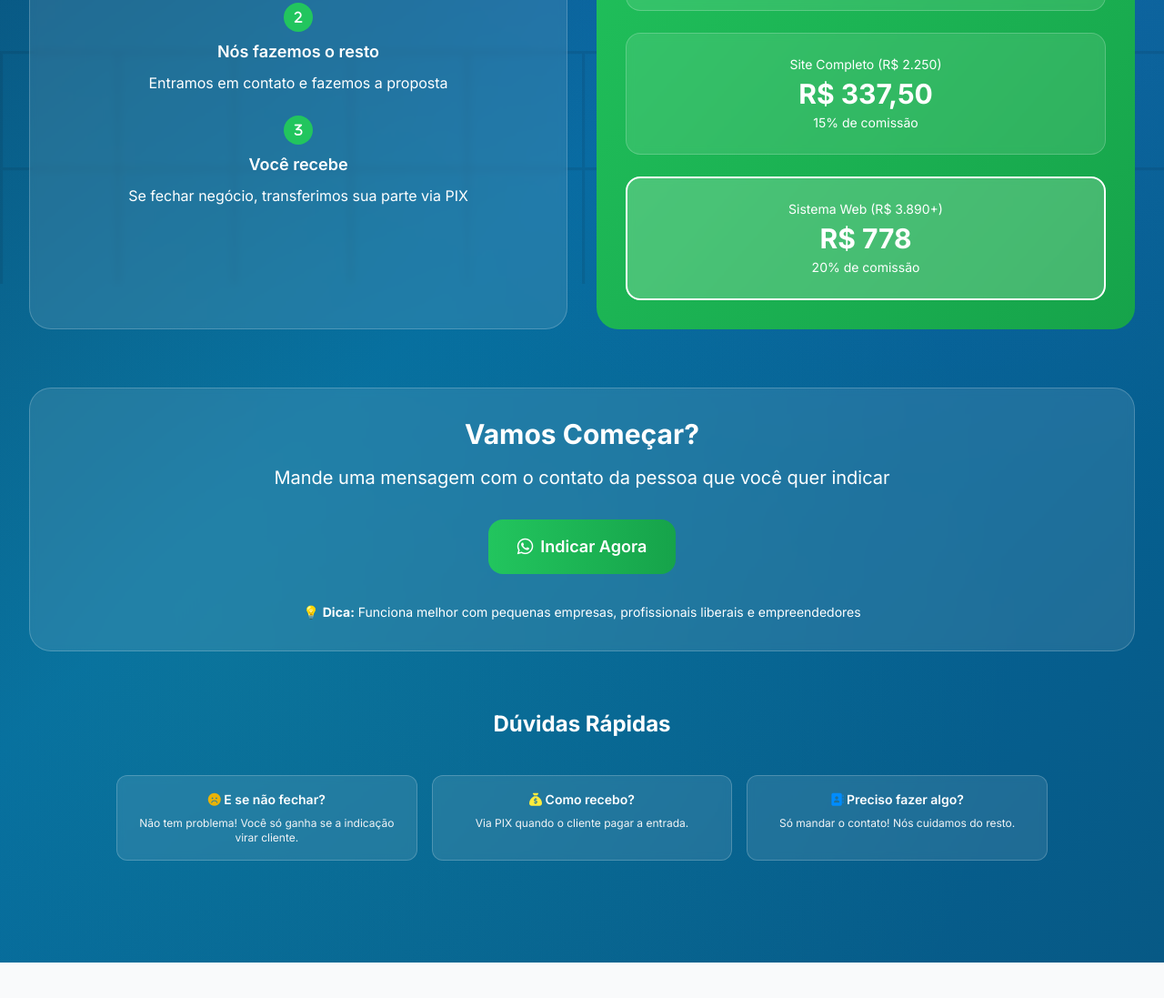
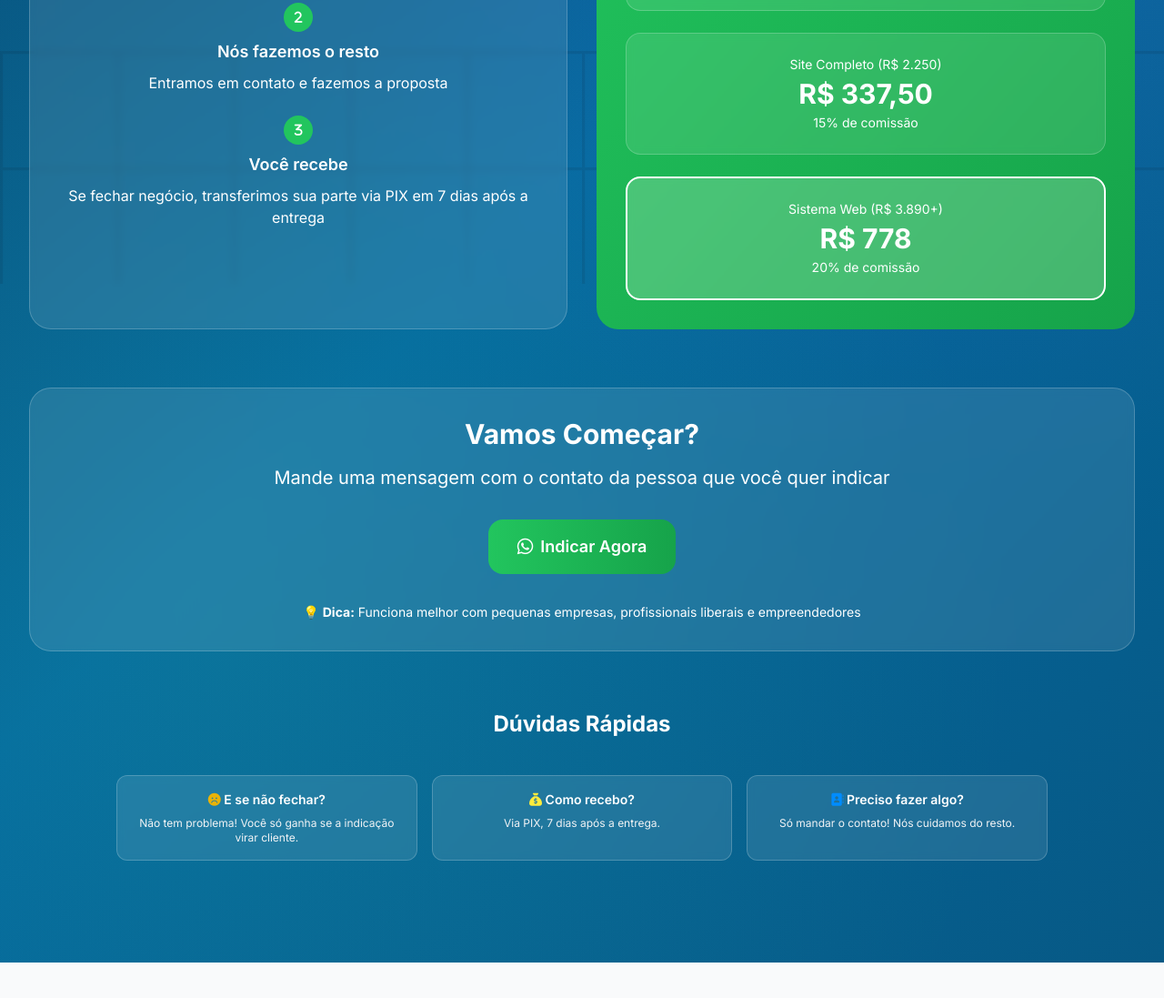
Before and after one commit to andrebelluci/dharmalabs, a plain HTML site: page public/index.html in a window 1280 px wide. Shown: the part 3264-4361 px from the top of the page at 91% size. Drawn offline with nearby package versions, Linux system fonts and the light colour scheme; animation ran at ten frames a second.

Commit message:
guarantee changes

```diff
--- a/public/index.html
+++ b/public/index.html
@@ -874,7 +874,7 @@
                 </div>
                 <h4 class="font-semibold text-lg mb-2">Você recebe</h4>
                 <p class="text-gray-300">Se fechar negócio, transferimos sua
-                  parte via PIX</p>
+                  parte via PIX em 7 dias após a entrega</p>
               </div>
             </div>
           </div>
@@ -964,8 +964,7 @@
               class="bg-white/10 backdrop-blur-sm rounded-xl p-4 border border-white/20 text-center">
               <h4 class="font-semibold text-white mb-2 text-sm"><i class="fa-solid fa-sack-dollar" style="color: #ffec3c !important;"></i> Como
                 recebo?</h4>
-              <p class="text-gray-100 text-xs">Via PIX quando o cliente pagar a
-                entrada.</p>
+              <p class="text-gray-100 text-xs">Via PIX, 7 dias após a entrega.</p>
             </div>
 
             <div
```
Also changed, not shown: public/precos.html (+2 -2 lines).
